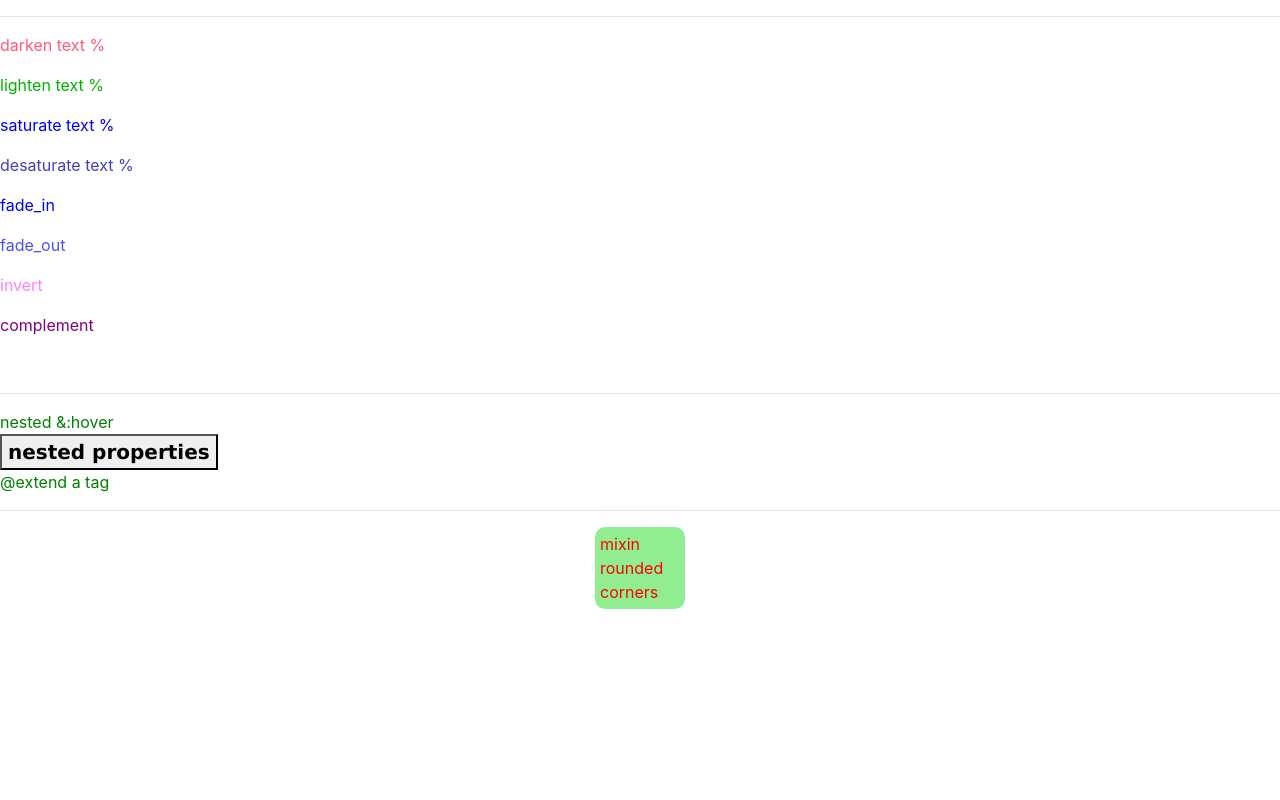
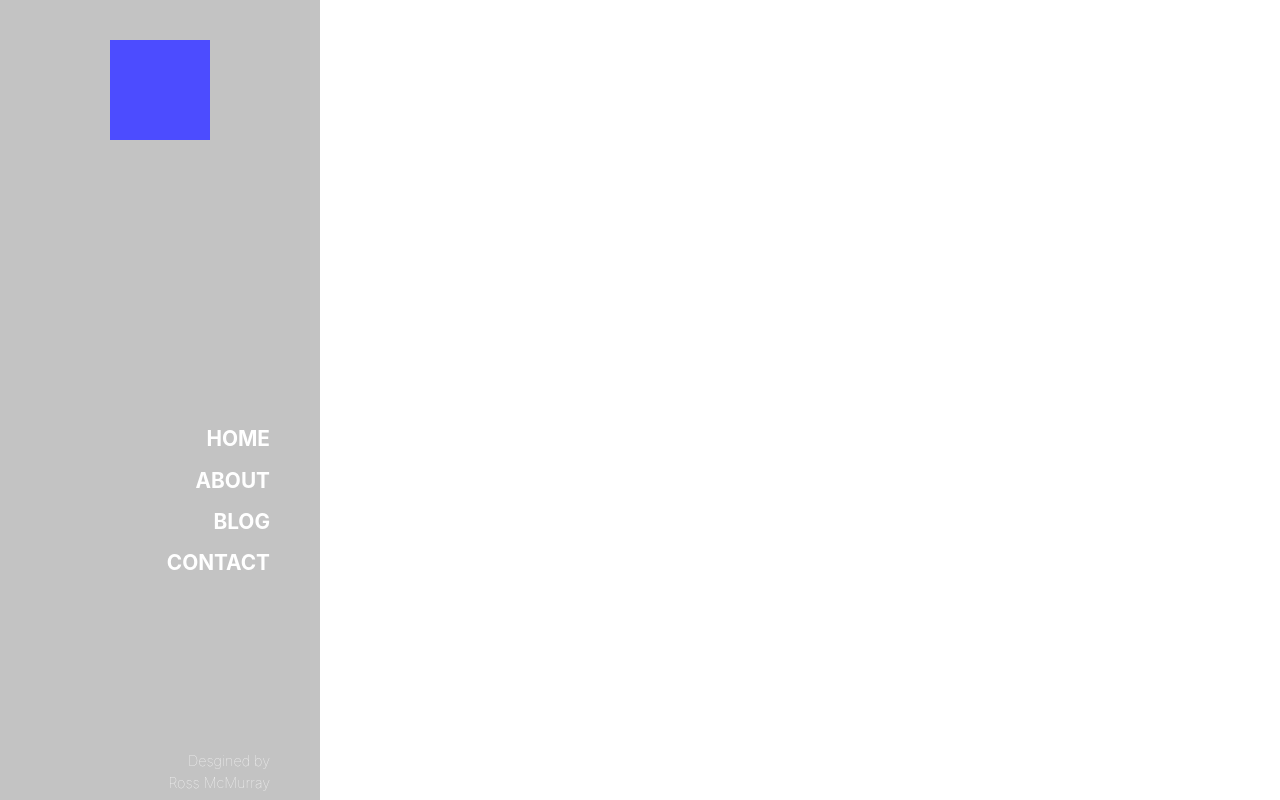
Before and after one commit to RossUIE/blog, a React app: page / in a window 1280 px wide. Built offline with nearby package versions, Linux system fonts and the light colour scheme.

Commit message:
added sidebar component

```diff
--- a/src/components/App.js
+++ b/src/components/App.js
@@ -1,28 +1,12 @@
 import React, { Component } from 'react';
 import { CSS } from "./app.scss";
+import Sidebar from './Sidebar/Sidebar';;
 
 class App extends Component {
 
     render() {
         return (
-            <div>
-                <hr/>
-                    <p className='darken-text'>darken text %</p>
-                    <p className='lighten-text'>lighten text %</p>
-                    <p className='saturate-text'>saturate text %</p>
-                    <p className='desaturate-text'>desaturate text %</p>
-                    <p className='fade_in-text'>fade_in</p>
-                    <p className='fade_out-text'>fade_out</p>
-                    <p className='invert-text'>invert</p>
-                    <p className='complement-text'>complement</p>
-                    <img className='image'></img>
-                <hr/>
-                    <a href="#">nested &:hover</a><br/>
-                    <button>nested properties</button><br/>
-                    <span className='extend-a'>@extend a tag</span>
-                <hr/>
-                    <div className='mixin-rounded-container'>mixin rounded corners</div>
-            </div>
+            <Sidebar />
         );
     }
 }
--- /dev/null
+++ b/src/components/Sidebar/Sidebar.js
@@ -0,0 +1,24 @@
+import React, { Component} from 'react'
+import ReactDOM from 'react-dom'
+import './Sidebar.scss';
+
+export default class Sidebar extends Component {
+
+    render() {
+        return (
+        <div className="sidebar">
+        <div id="logo"></div>
+
+            <nav>
+                <ul>
+                <a href="#">Home</a>
+                <a href="#">About</a>
+                <a href="#">Blog</a>
+                <a href="#">Contact</a>
+                </ul>
+            </nav>
+            <div className="designer">Desgined by<br/> Ross McMurray</div>
+        </div>
+        );
+    }
+}
--- /dev/null
+++ b/src/components/Sidebar/Sidebar.scss
@@ -0,0 +1,62 @@
+
+$darkgrey: #AAAAAA;
+$yellow: #FFDC00;
+.sidebar {
+    width: 25vw;
+    height: 100vh;
+    background: $darkgrey;
+    position: fixed;
+    display: flex;
+    color: white;
+    flex-direction: column;
+    opacity: 0.7;
+    font-weight: 700;
+
+
+    #logo {
+        width: 100px;
+        height: 100px;
+        background: blue;
+        margin: auto;
+        margin-top: 40px;
+    }
+
+    nav {
+        min-height: 200px;
+        height: auto;
+        margin: auto;
+        margin-right: 50px;
+        font-size: 1.3rem;
+
+
+
+        a {
+            color: white;
+            padding-top: 10px;
+            width: 100%;
+            display: inline-block;
+            text-align: right;
+            text-transform: uppercase;
+            text-decoration: none;
+
+            &:hover {
+                color: $yellow;
+            }
+        }
+
+
+    }
+
+
+    .designer {
+
+        width: 100%;
+        height: 50px;
+        text-align: right;
+        font-size: 0.9rem;
+        font-weight: 100;
+        padding-right: 50px;
+
+    }
+
+}
--- a/src/index.html
+++ b/src/index.html
@@ -4,7 +4,7 @@
     <meta charset="UTF-8">
     <meta name="viewport" content="width=device-width, initial-scale=1.0">
     <meta http-equiv="X-UA-Compatible" content="ie=edge">
-    <title>Kennys React Boilerplate App</title>
+    <title>Ross McMurray - Blog</title>
 
     <link rel="stylesheet" href="https://maxcdn.bootstrapcdn.com/bootstrap/4.0.0/css/bootstrap.min.css" integrity="sha384-Gn5384xqQ1aoWXA+058RXPxPg6fy4IWvTNh0E263XmFcJlSAwiGgFAW/dAiS6JXm" crossorigin="anonymous">
 </head>
```
Also changed, not shown: 1 other file (tests, documents, lock files or other folders).
